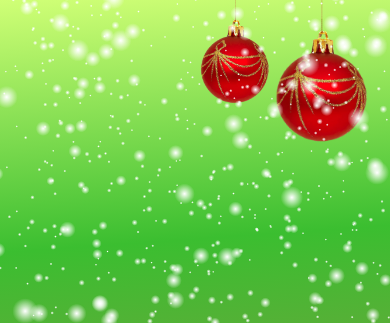
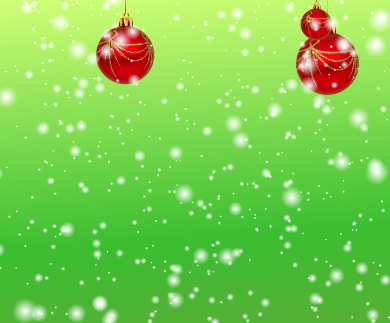
Before and after one commit to Cris3030/Feliz_navidad, a plain HTML site: page index.html in a window 390 px wide. Shown: the top 323 px of the page. Drawn offline with Linux system fonts and the light colour scheme; grey boxes are pictures that could not be loaded; a web font is replaced by a local one.

Commit message:
Add files via upload

```diff
--- a/css/style.css
+++ b/css/style.css
@@ -68,19 +68,19 @@ background: linear-gradient(356deg, rgba(232,101,90,1) 0%, rgba(59,190,48,1) 71%
 
 	#ballOne {
 		top: -15px;
-		right: 15px;
-		width: 100px;
+		right: 25px;
+		width: 70px;
 	}
 
 	#ballTwo {
 		top: -15px;
-		right: 115px;
-		width: 75px;
+		right: 55px;
+		width: 35px;
 	}
 
 	#ballThree {
 		top: -18px;
-		right: 465px;
-		width: 125px;
+		right: 230px;
+		width: 65px;
 	}
 }
```
